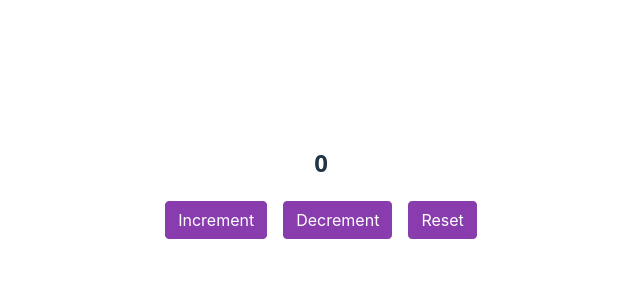
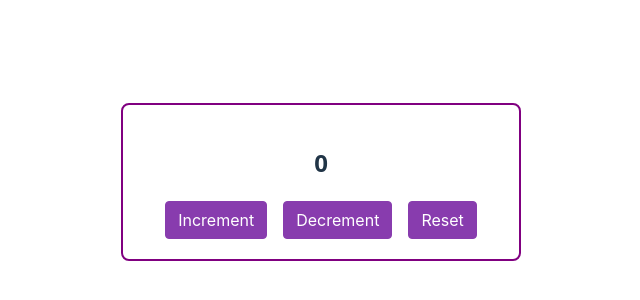
Before and after one commit to amitpatil321/demo_app, a React (Vite) app: page / in a window 1280 px wide. Shown: the part 218-518 px from the top of the page, without its empty margins (319-959 px from the left). Built offline with nearby package versions, Linux system fonts and the light colour scheme.

Commit message:
feat: changed ui

```diff
--- a/src/App.css
+++ b/src/App.css
@@ -16,6 +16,9 @@
 .counter-container {
   width: 400px;
   text-align: center;
+  border: 2px solid purple;
+  border-radius: 8px;
+  padding: 20px;
 }
 
 .buttons {
```
